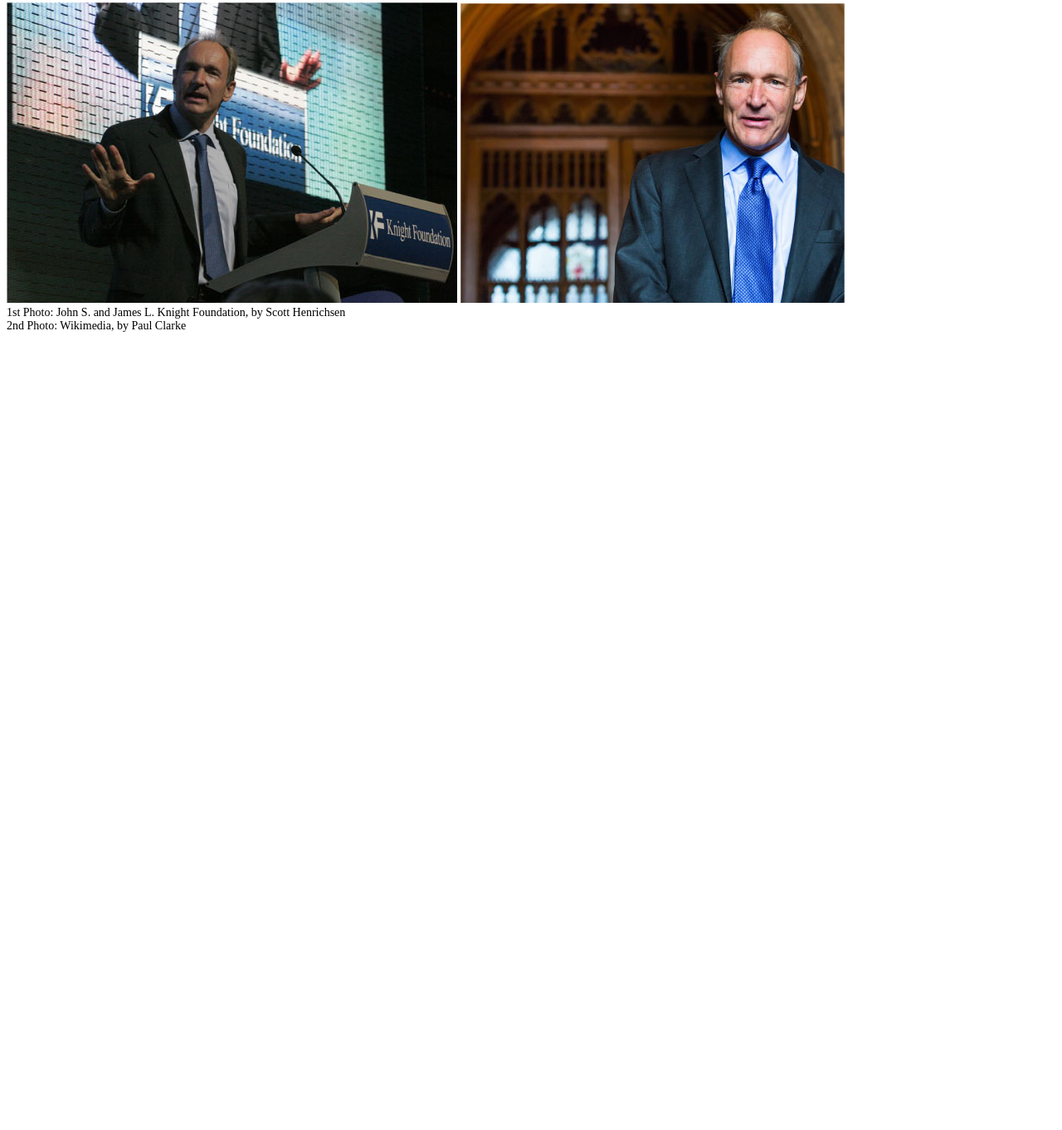
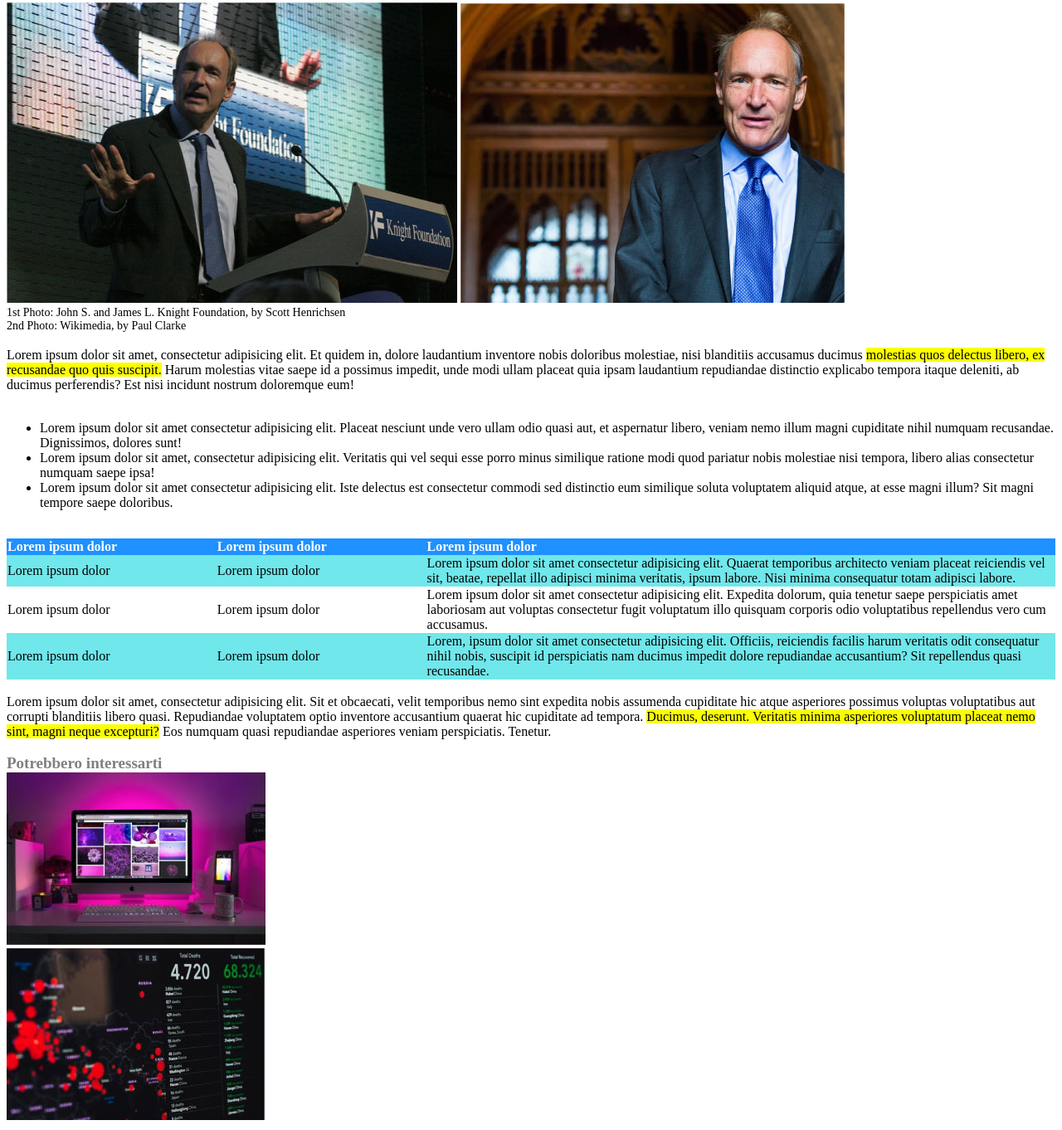
Before and after one commit to SalvatoreVillano/html-css-booleaner, a plain HTML site: page index.html in a window 1280 px wide. Shown: the part 348-1710 px from the top of the page at 83% size. Before the commit the page ends 800 px from the top, so only its background shows below. Drawn offline with Linux system fonts and the light colour scheme.

Commit message:
last commit

```diff
--- a/css/style.css
+++ b/css/style.css
@@ -39,3 +39,19 @@ a {
 .photo-information {
     font-size: 14px;
 }
+
+table{
+    border-collapse: collapse;
+
+}
+
+thead{
+    background-color:#1e90ff;
+    color: white;
+    text-align: left;
+}
+
+.tdmargin{
+    width: 20%;
+
+}
--- a/index.html
+++ b/index.html
@@ -43,5 +43,81 @@
 
     </div>
 
+    <br>
+
+    <div class="1st-lorem">
+       Lorem ipsum dolor sit amet, consectetur adipisicing elit. Et quidem in, dolore laudantium inventore nobis doloribus molestiae, nisi blanditiis accusamus ducimus <span style="background-color:#fbff00;">molestias quos delectus libero, ex recusandae quo quis suscipit.</span>
+       Harum molestias vitae saepe id a possimus impedit, unde modi ullam placeat quia ipsam laudantium repudiandae distinctio explicabo tempora itaque deleniti, ab ducimus perferendis? Est nisi incidunt nostrum doloremque eum!
+    </div>
+
+    <br>
+
+    <div class="lorem-ul">
+    <ul>
+        <li>Lorem ipsum dolor sit amet consectetur adipisicing elit. Placeat nesciunt unde vero ullam odio quasi aut, et aspernatur libero, veniam nemo illum magni cupiditate nihil numquam recusandae. Dignissimos, dolores sunt!</li>
+        <li>Lorem ipsum dolor sit amet, consectetur adipisicing elit. Veritatis qui vel sequi esse porro minus similique ratione modi quod pariatur nobis molestiae nisi tempora, libero alias consectetur numquam saepe ipsa!</li>
+        <li>Lorem ipsum dolor sit amet consectetur adipisicing elit. Iste delectus est consectetur commodi sed distinctio eum similique soluta voluptatem aliquid atque, at esse magni illum? Sit magni tempore saepe doloribus.</li>
+    </ul>
+
+    </div>
+
+
+    <br>
+
+    <div class="lorem-table">
+        <table>
+            <thead style="height: 10%;">
+                <tr>
+                    <th>Lorem ipsum dolor</th>
+                    <th>Lorem ipsum dolor</th>
+                    <th>Lorem ipsum dolor</th>
+                </tr>
+            </thead>
+            <tbody>
+                <tr style="background-color:#70e7eb;">
+                    <td class="tdmargin">Lorem ipsum dolor</td>
+                    <td class="tdmargin">Lorem ipsum dolor</td>
+                    <td>Lorem ipsum dolor sit amet consectetur adipisicing elit. Quaerat temporibus architecto veniam placeat reiciendis vel sit, beatae, repellat illo adipisci minima veritatis, ipsum labore. Nisi minima consequatur totam adipisci labore.</td>
+                </tr>
+                <tr>
+                    <td class="tdmargin">Lorem ipsum dolor</td>
+                    <td class="tdmargin">Lorem ipsum dolor</td>
+                    <td>Lorem ipsum dolor sit amet consectetur adipisicing elit. Expedita dolorum, quia tenetur saepe perspiciatis amet laboriosam aut voluptas consectetur fugit voluptatum illo quisquam corporis odio voluptatibus repellendus vero cum accusamus.</td>
+                </tr>
+                <tr style="background-color:#70e7eb;">
+                    <td class="tdmargin">Lorem ipsum dolor</td>
+                    <td class="tdmargin">Lorem ipsum dolor</td>
+                    <td>Lorem, ipsum dolor sit amet consectetur adipisicing elit. Officiis, reiciendis facilis harum veritatis odit consequatur nihil nobis, suscipit id perspiciatis nam ducimus impedit dolore repudiandae accusantium? Sit repellendus quasi recusandae.</td>
+                </tr>
+            </tbody>
+        </table>
+    </div>
+
+    <br>
+
+    <div class="2nd-lorem">
+
+        Lorem ipsum dolor sit amet, consectetur adipisicing elit. Sit et obcaecati, velit temporibus nemo sint expedita nobis assumenda cupiditate hic atque asperiores possimus voluptas voluptatibus aut corrupti blanditiis libero quasi.
+        Repudiandae voluptatem optio inventore accusantium quaerat hic cupiditate ad tempora. <span style="background-color:#fbff00;"> Ducimus, deserunt. Veritatis minima asperiores voluptatum placeat nemo sint, magni neque excepturi?</span> Eos numquam quasi repudiandae asperiores veniam perspiciatis. Tenetur.
+
+    </div>
+
+    <br>
+
+    <footer>
+
+        <span style="color:#808080; font-size: 19px;"><strong>Potrebbero interessarti</strong></span>
+
+        <br>
+
+        <img src="./img/monitor.jpg" alt="monitor">
+
+        <br>
+
+        <img src="./img/graph.jpg" alt="grafico">
+
+</footer>
+
+
 </body>
 </html>
```
